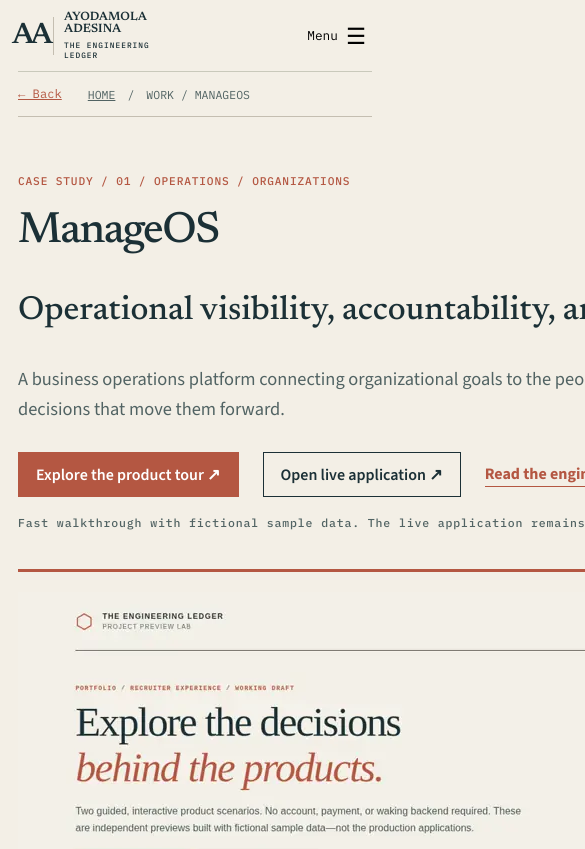
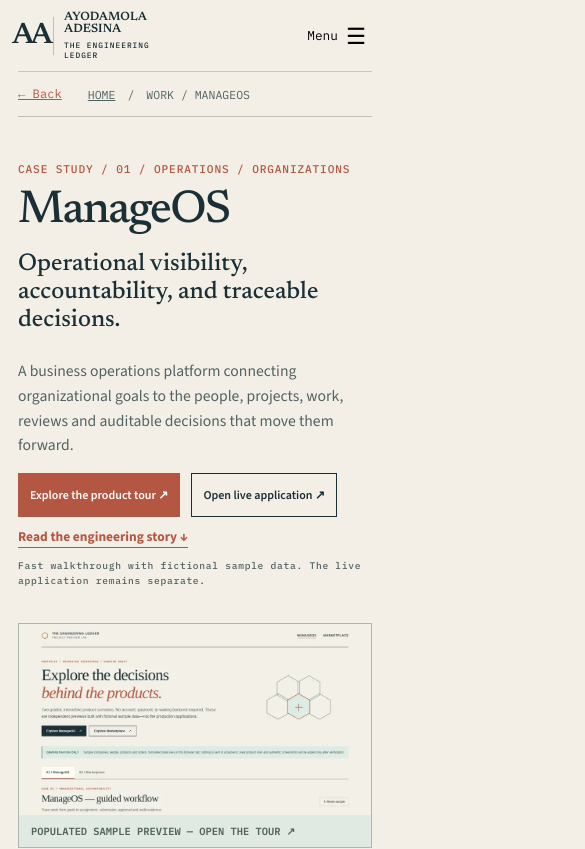
Before and after one commit to ayodamolami4-bot/engineering-ledger, a React (Vite) app: page /work/manageos in a window 390 px wide. Shown: the top 849 px of the page, 585 px wide, since content can reach past the window. Built offline with nearby package versions, Linux system fonts and the light colour scheme.

Commit message:
Tighten article and case-study composition from responsive screenshot review

```diff
--- a/src/styles/editorial.css
+++ b/src/styles/editorial.css
@@ -173,3 +173,39 @@ body { background:var(--cream); }
  .bridge-caption{display:none}
  .editorial-hero-bottom{padding:10px 0}
 }
+
+/* Last visual review: show working content earlier on deep pages. */
+.note-publication.page-top{padding-top:35px}
+.note-publication .page-title{font-size:clamp(2.9rem,5vw,4.55rem);line-height:1.02;max-width:1020px}
+.note-publication .note-lede{margin:20px 0 24px;font-size:clamp(1.23rem,1.8vw,1.5rem);max-width:880px}
+.note-publication .note-layout{margin-top:27px}
+.about-editorial.page-top{padding-top:38px}
+.about-editorial-header{padding:10px 0 34px}
+.about-editorial-header .page-title{font-size:clamp(3.05rem,4.9vw,4.75rem);line-height:1.04}
+.about-editorial-header .page-deck{font-size:1.12rem;max-width:790px;margin-bottom:7px}
+.case-study.page-top{padding-top:34px}
+.case-study .case-intro{grid-template-columns:1.1fr .9fr;gap:36px;padding-bottom:35px}
+.case-study .case-intro .page-title{font-size:clamp(3.2rem,5vw,4.7rem);margin-bottom:14px}
+.case-study .case-subtitle{font-size:clamp(1.5rem,2.3vw,2rem);line-height:1.16}
+.case-study .case-summary{font-size:1rem;line-height:1.58;margin-bottom:15px}
+.case-study .case-intro .eyebrow{margin-bottom:8px}
+.case-study .case-intro .button-row{margin-top:14px;gap:11px}
+.case-study .case-intro .btn{font-size:.8rem;padding:10px 12px}
+.case-study .case-intro .text-link{font-size:.84rem}
+.case-study .case-facts{gap:8px;padding-top:0;border-top:0}
+.case-lead-preview{display:block;overflow:hidden;text-decoration:none!important;color:var(--ink)!important;background:#e0e9e2;border:1px solid #abb8af}
+.case-lead-preview img{display:block;aspect-ratio:1.5;width:100%;object-fit:cover;object-position:top left}
+.case-lead-preview small{display:block;padding:9px 12px;font:600 .65rem var(--mono);color:#53645e}
+@media(min-width:851px){.bridge-note--c{bottom:41px}}
+@media(max-width:850px){.case-study .case-intro{grid-template-columns:1fr;gap:25px}}
+@media(max-width:740px){
+ .note-publication .page-title{font-size:clamp(2.6rem,9vw,3.35rem)}
+ .note-publication .note-lede{font-size:1.17rem;margin:12px 0 22px}
+ .about-editorial-header .page-title{font-size:clamp(2.8rem,9vw,3.55rem)}
+ .case-study .case-intro .page-title{font-size:clamp(2.9rem,10vw,3.4rem)}
+ .case-study .case-subtitle{font-size:1.52rem}
+ .case-study .case-summary{font-size:.98rem}
+ .case-study .case-intro .btn{padding:10px 11px;font-size:.75rem}
+ .case-study .case-lead-preview img{aspect-ratio:1.85}
+ .case-study .preview-note{margin-top:10px;font-size:.6rem}
+}
```
